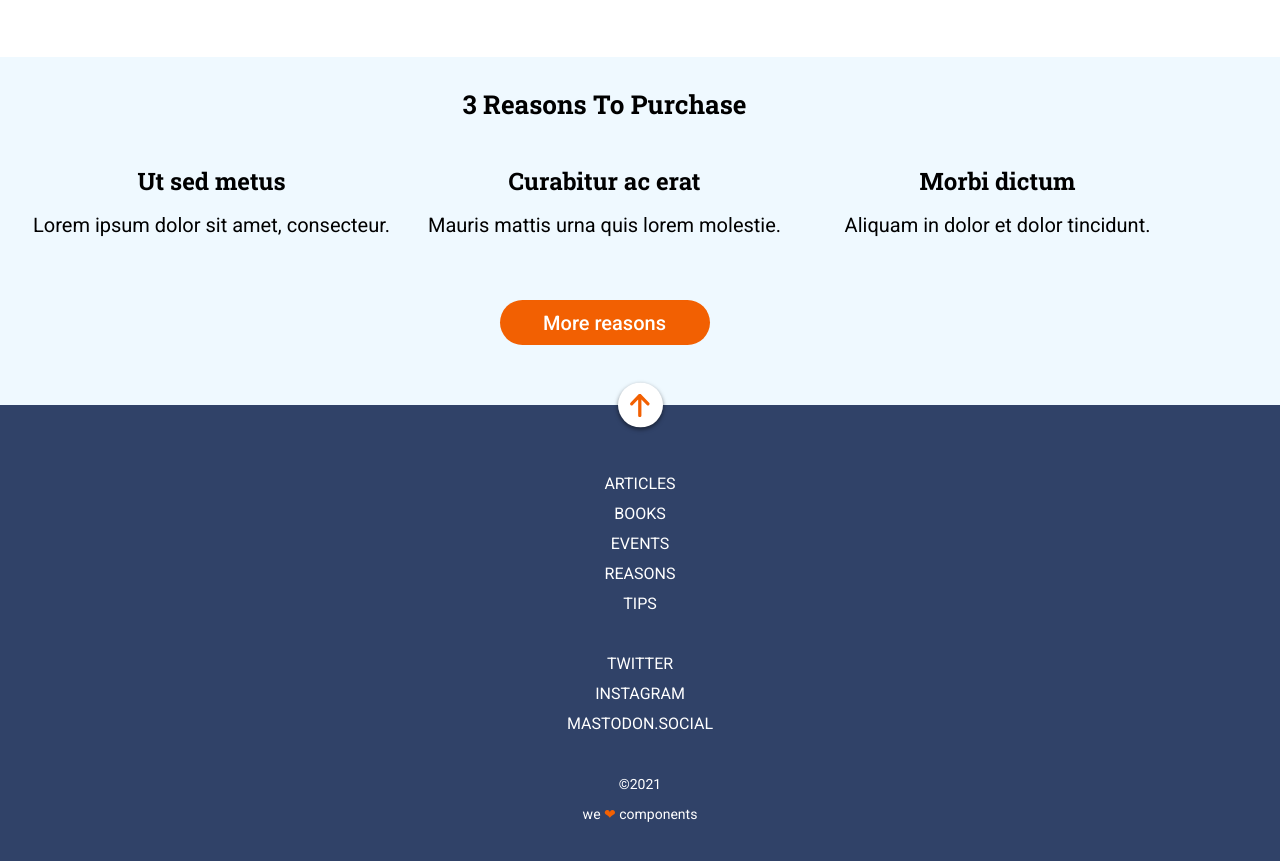
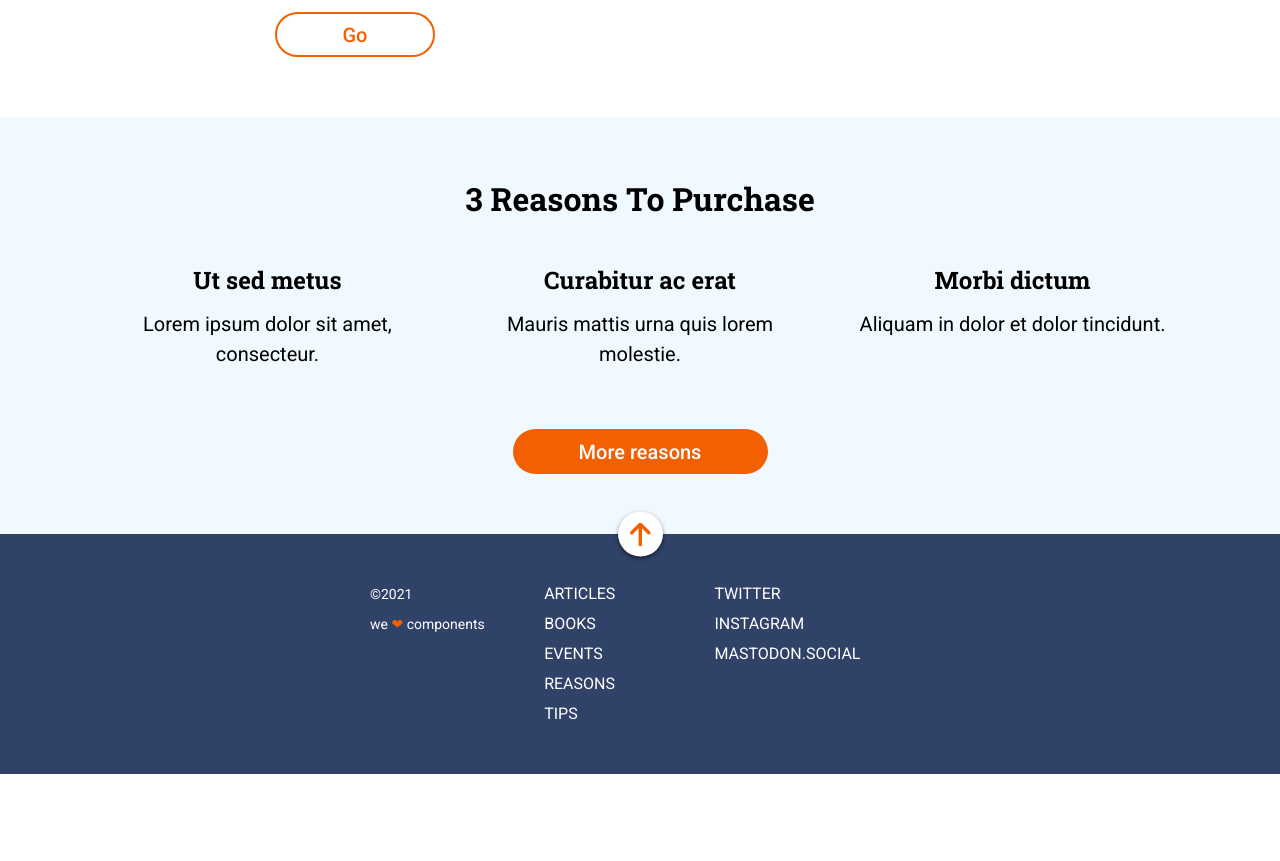
Before and after one commit to Adalab/modulo-1-evaluacion-final-mariarguezp, a website: page public/index.html in a window 1280 px wide. Shown: the part 1043-1904 px from the top of the page. After the commit the page ends 1817 px from the top, so only its background shows below. Drawn offline with Linux system fonts and the light colour scheme.

Commit message:
add all mediaqueries

```diff
--- a/public/index.html
+++ b/public/index.html
@@ -69,45 +69,49 @@
     </main>
 
     <footer class="footer">
-          <a href="#header">
-            <img class="footer__icon" title="Top" src="./assets/images/ico-arrow.svg" alt="Arrow icon">
+      <a href="#header" class="footer__icon">
+        <img title="Top" src="./assets/images/ico-arrow.svg" alt="Arrow icon">
       </a>
-          <nav>
-            <ul class="footer__list">
+      <section class="footer__section">
+        <nav class="flex">
+          <ul class="footer__section--list">
             <li>
-                <a class="footer__list--item" title="Adalab Web" href="https://adalab.es/" target="_blank">Articles</a>
+              <a class="footer__section--list item" title="Adalab Web" href="https://adalab.es/"
+                target="_blank">Articles</a>
             </li>
             <li>
-                <a class="footer__list--item" title="Adalab Web" href="https://adalab.es/" target="_blank">Books</a>
+              <a class="footer__section--list item" title="Adalab Web" href="https://adalab.es/" target="_blank">Books</a>
             </li>
             <li>
-                <a class="footer__list--item" title="Adalab Web" href="https://adalab.es/" target="_blank">Events</a>
+              <a class="footer__section--list item" title="Adalab Web" href="https://adalab.es/" target="_blank">Events</a>
             </li>
             <li>
-                <a class="footer__list--item" title="Adalab Web" href="https://adalab.es/" target="_blank">Reasons</a>
+              <a class="footer__section--list item" title="Adalab Web" href="https://adalab.es/" target="_blank">Reasons</a>
             </li>
             <li>
-                <a class="footer__list--item" title="Adalab Web" href="https://adalab.es/" target="_blank">Tips</a>
+              <a class="footer__section--list item" title="Adalab Web" href="https://adalab.es/" target="_blank">Tips</a>
+            </li>
+          </ul>
+
+          <ul class="footer__section--list">
+            <li>
+              <a class="footer__section--list item" title="Adalab Web" href="https://adalab.es/" target="_blank">Twitter</a>
+            </li>
+            <li>
+              <a class="footer__section--list item" title="Adalab Web" href="https://adalab.es/"
+                target="_blank">Instagram</a>
+            </li>
+            <li>
+              <a class="footer__section--list item" title="Adalab Web" href="https://adalab.es/"
+                target="_blank">Mastodon.social</a>
             </li>
           </ul>
         </nav>
-            <nav>
-            <ul class="footer__list">
-              <li>
-                <a class="footer__list--item" title="Adalab Web" href="https://adalab.es/" target="_blank">Twitter</a>
-              </li>
-              <li>
-                <a class="footer__list--item" title="Adalab Web" href="https://adalab.es/" target="_blank">Instagram</a>
-              </li>
-              <li>
-                <a class="footer__list--item" title="Adalab Web" href="https://adalab.es/" target="_blank">Mastodon.social</a>
-              </li>
-            </ul>
-          </nav>
-          <small class="footer__small">
+        <small class="footer__section--small">
           <p>&copy;2021</p>
-            <p>we <span class="footer__small--love">❤︎</span> components</p>
+          <p>we <span class="love">❤︎</span> components</p>
         </small>
+      </section>
     </footer>
 
   </body>
--- a/src/scss/core/_common.scss
+++ b/src/scss/core/_common.scss
@@ -6,4 +6,12 @@
 
 .margin {
     margin: 0 15px;
+
+    @media all and (min-width: 768px) {
+        margin: 0 39px;
+    }
+
+    @media all and (min-width: 1280px) {
+        margin: 0 81.2px;
+    }
 }
--- a/src/scss/layout/_first-section.scss
+++ b/src/scss/layout/_first-section.scss
@@ -4,9 +4,19 @@
   font-size: 18px;
   line-height: 30px;
   color: $colorTextSecondary;
+  display: flex;
+  flex-direction: column;
+  justify-content: center;
+  align-items: center;
 
   @media all and (min-width: 768px) {
     font-size: 20px;
+  }
+
+  & .margin {
+    @media all and (min-width: 1280px) {
+      max-width: 730px;
+    }
   }
 
   &__small {
@@ -14,6 +24,11 @@
     font-size: 14px;
     line-height: 30px;
     color: $colorSmall;
+
+    @media all and (min-width: 1280px) {
+      font-size: 16px;
+      margin: 60px 0 0;
+    }
   }
 
   &__title {
@@ -28,6 +43,10 @@
       font-size: 26px;
       line-height: 45px;
       margin: 0 0 30px;
+    }
+
+    @media all and (min-width: 1280px) {
+      font-size: 32px;
     }
   }
 
@@ -59,5 +78,9 @@
       width: 91px;
       margin: 30px 0 60px;
     }
+
+    @media all and (min-width: 1280px) {
+      width: 160px;
+    }
   }
 }
--- a/src/scss/layout/_footer.scss
+++ b/src/scss/layout/_footer.scss
@@ -15,29 +15,63 @@
     transform: translateY(-22.5px);
   }
 
-  &__list {
-    margin: 15px 0 15px;
+  &__section {
+    width: 100%;
+    margin-bottom: 45px;
+
+    @media all and (min-width: 768px) {
+      display: flex;
+      flex-direction: row-reverse;
+      justify-content: space-between;
+      padding: 0 39px;
+    }
+
+    @media all and (min-width: 1280px) {
+      padding: 0 370px;
+    }
+
+    &--list {
+      margin: 15px 0 30px;
       list-style: none;
       font-size: 16px;
       text-align: center;
       line-height: 30px;
       text-transform: uppercase;
 
-    &--item {
+      @media all and (min-width: 768px) {
+        margin: 0;
+        text-align: left;
+      }
+
+      &.item {
         text-decoration: none;
         color: $colorMain;
       }
     }
 
-  &__small {
-    margin: 15px 0 45px;
+    &--small {
+      width: 30%;
       font-size: 14px;
       line-height: 30px;
       text-align: center;
       color: $colorMain;
 
-    &--love {
+      @media all and (min-width: 768px) {
+        text-align: left;
+      }
+
+      & .love {
         color: $colorButtons;
       }
     }
+
+    & .flex {
+      @media all and (min-width: 768px) {
+        width: 100%;
+        display: flex;
+        flex-direction: row;
+        justify-content: space-around;
       }
+    }
+  }
+}
--- a/src/scss/layout/_header.scss
+++ b/src/scss/layout/_header.scss
@@ -39,6 +39,12 @@
         font-size: 80px;
         margin: 0 0 20px;
       }
+
+      @media all and (min-width: 1280px) {
+        font-size: 100px;
+        word-spacing: 100vh;
+        margin: 0;
+      }
     }
 
     &--icon {
@@ -53,6 +59,10 @@
       @media all and (min-width: 768px) {
         margin: 30px 0 45px;
       }
+
+      @media all and (min-width: 1280px) {
+        margin: 30px 0 13px;
+      }
     }
   }
 }
--- a/src/scss/layout/_second-section.scss
+++ b/src/scss/layout/_second-section.scss
@@ -12,6 +12,11 @@
 
     @media all and (min-width: 768px) {
       font-size: 26px;
+    }
+
+    @media all and (min-width: 1280px) {
+      font-size: 32px;
+      margin-top: 60px;
     }
   }
 
@@ -52,7 +57,7 @@
 
       @media all and (min-width: 768px) {
         grid-row: span 1;
-                grid-column:  1/2;
+        grid-column: 1/2;
         margin: 0 18px 0;
       }
     }
@@ -103,5 +108,9 @@
       width: 210px;
       margin-top: 60px;
     }
+
+    @media all and (min-width: 1280px) {
+      width: 255px;
     }
   }
+}
```
Also changed, not shown: src/html/partials/footer.html (+28 -24 lines), public/assets/css/main.css, 1 other file. Lines whose indentation alone changed are shown as unchanged.
